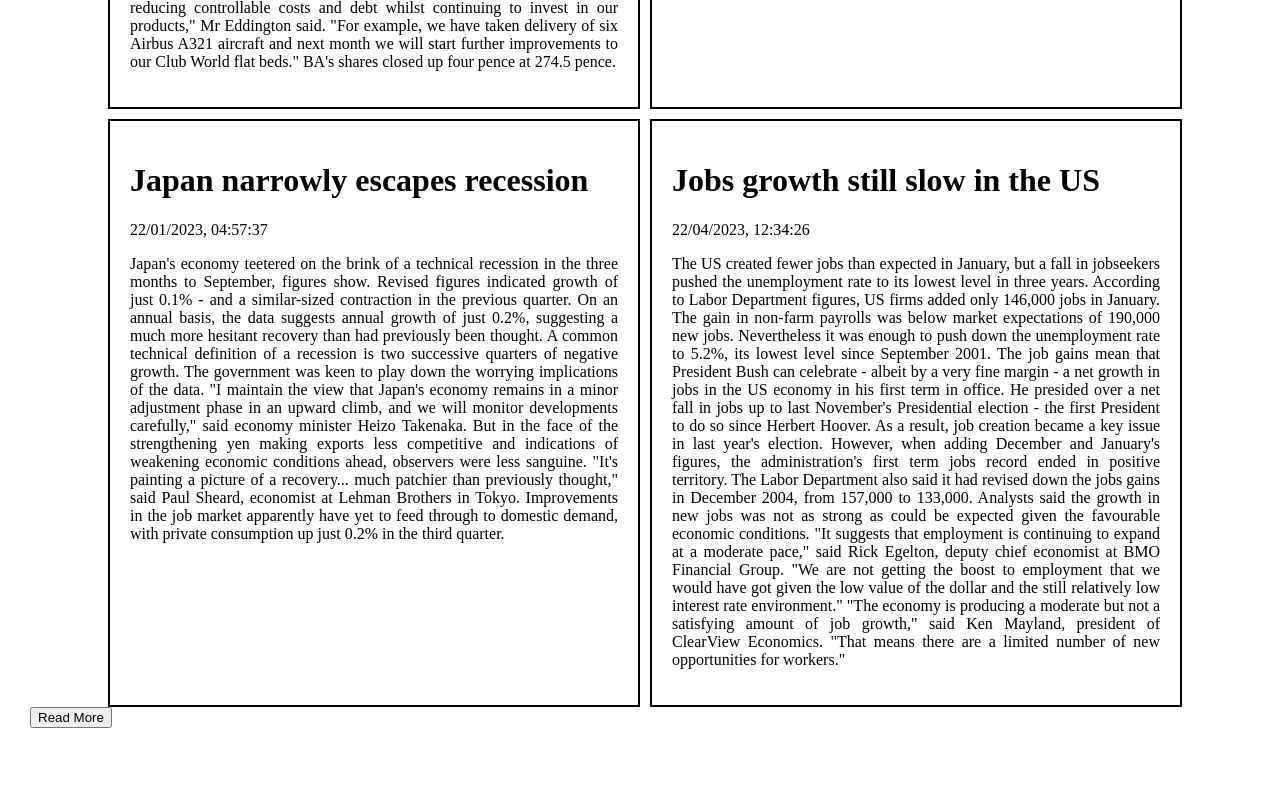
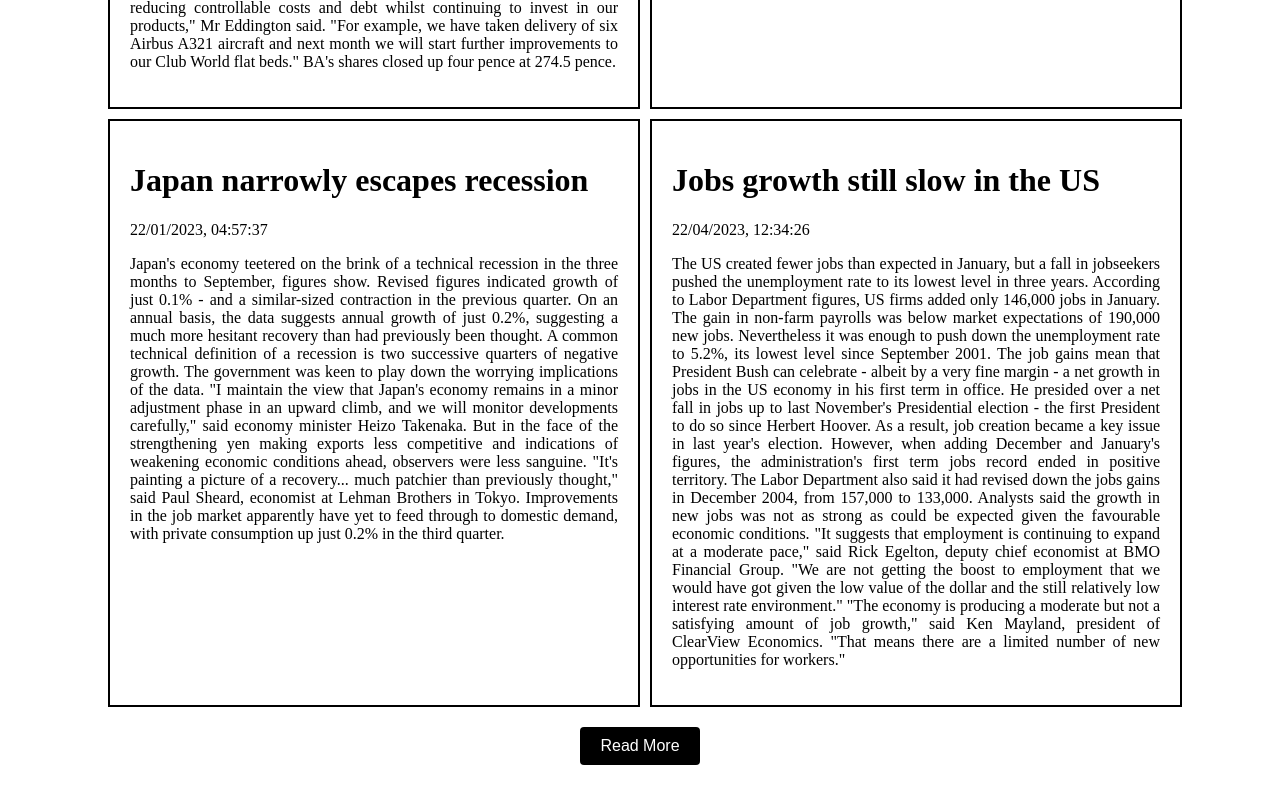
Before and after one commit to amol-rathod-147/Amol-News-Explorer-Project, a plain HTML site: page index.html in a window 1280 px wide. Shown: the part 1567-2370 px from the top of the page. Before the commit the page ends 2325 px from the top, so only its background shows below. Drawn offline with Linux system fonts and the light colour scheme.

Commit message:
Added style to Read More button

```diff
--- a/Style.css
+++ b/Style.css
@@ -35,3 +35,15 @@ li {
 	background-color:black;
 	color:white;
 }
+
+#readMoreBtn {
+    display: block;
+    margin: 20px auto;
+    padding: 10px 20px;
+    border: none;
+    border-radius: 4px;
+    background-color: black;
+    color: white;
+    font-size: 16px;
+    cursor: pointer;
+}
```
